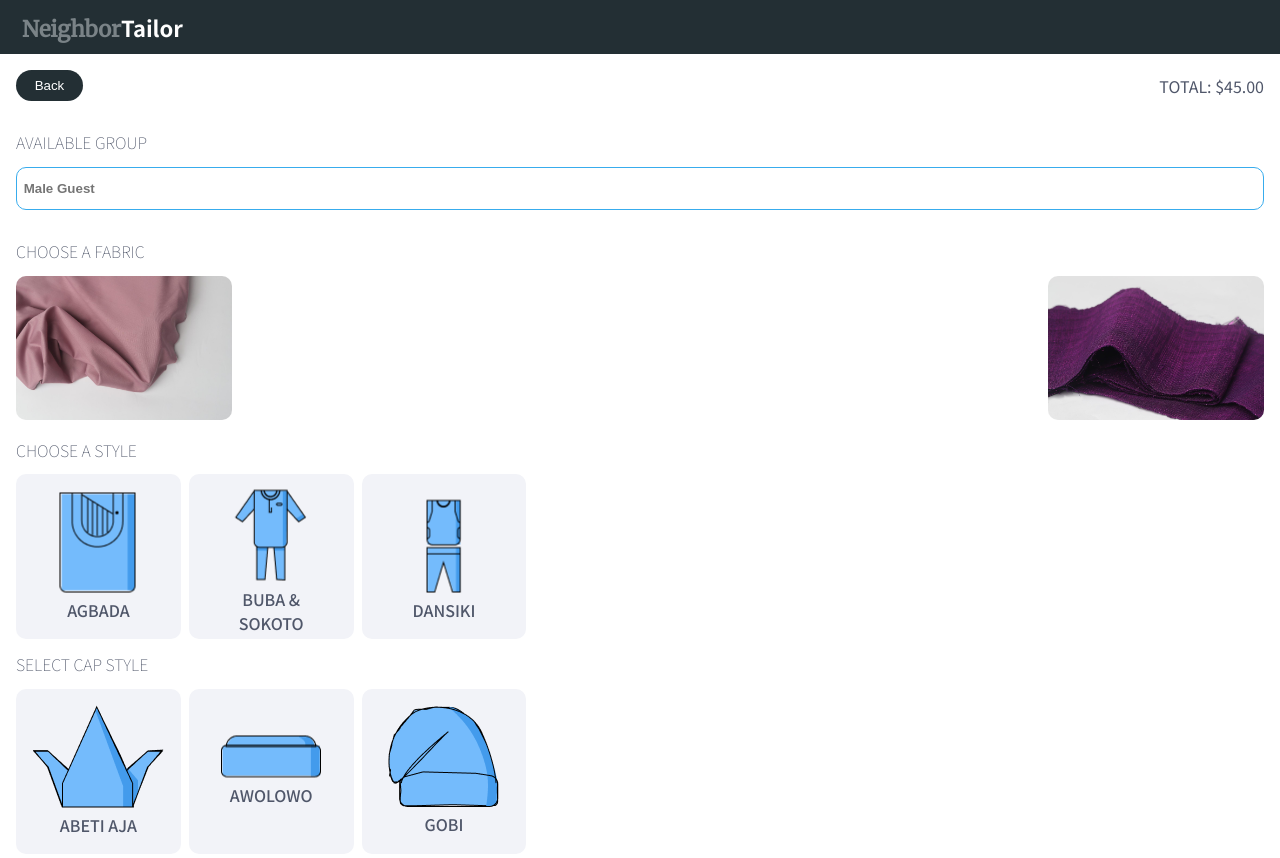
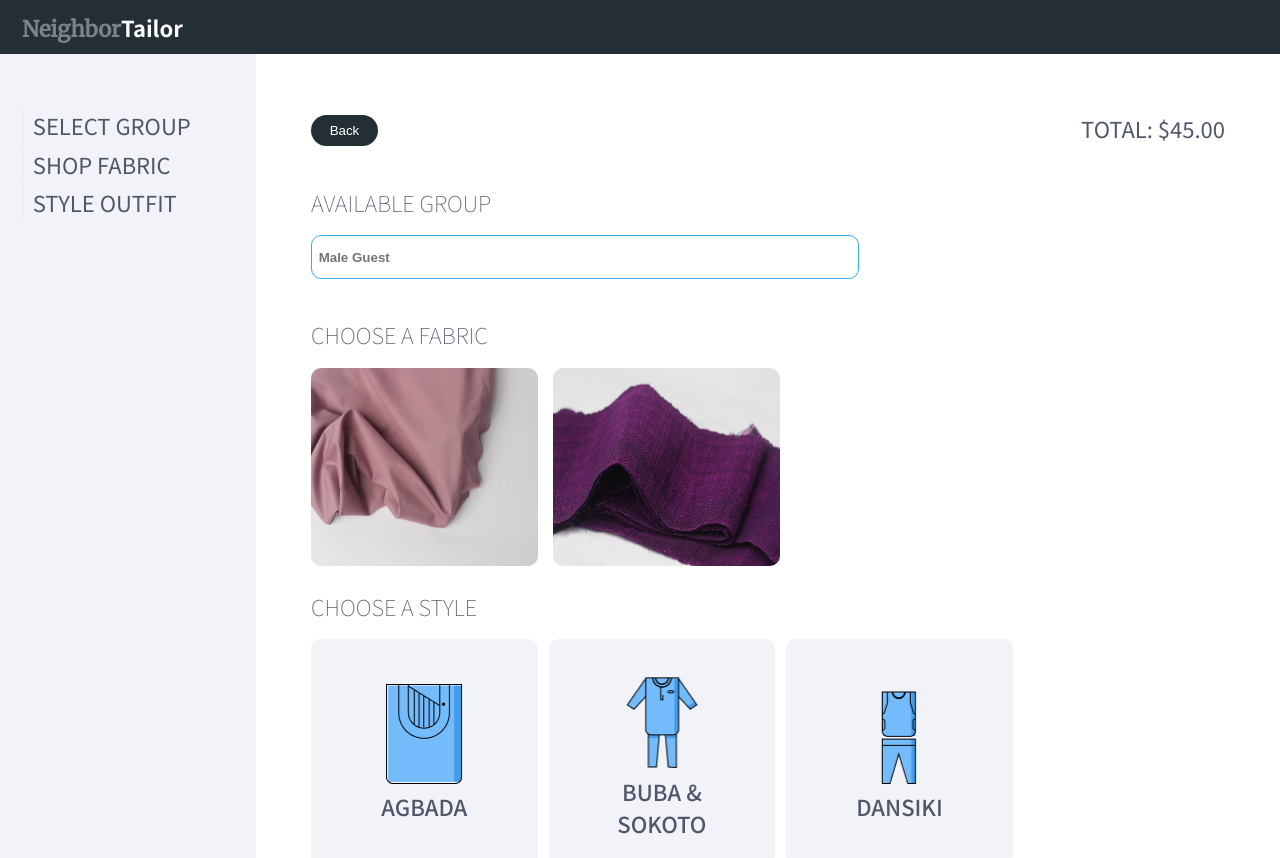
Before and after one commit to dejiborewa/ntailor, a React (Create React App) app: page /store in a window 1280 px wide. Shown: the top 858 px of the page. Built offline with nearby package versions, Linux system fonts and the light colour scheme.

Commit message:
initial commit

```diff
--- a/src/components/displayStyle.js
+++ b/src/components/displayStyle.js
@@ -1,5 +1,6 @@
-import React from "react";
+import React, { useEffect } from "react";
 import styled from "styled-components";
+import Scroller from "./scroller";
 
 const Container = styled.div`
   &.style_wrapper {
@@ -15,6 +16,7 @@ const Container = styled.div`
     text-align: center;
     background: #f2f3f8;
     border-radius: 10px;
+    cursor: pointer;
   }
 
   &.style_content {
@@ -32,14 +34,38 @@ const Text = styled.h4`
 `;
 
 const DisplayStyle = (props) => {
+  useEffect(() => {
+    const style_wrapper = document.getElementById(`${props.id}`);
+    style_wrapper.addEventListener("scroll", (event) => {
+      const device_width =
+        document.documentElement.clientWidth || window.innerWidth;
+      const leftOffset = event.currentTarget.scrollLeft;
+
+      if (leftOffset > device_width / 5) {
+        document
+          .getElementById(`${props.id_primary}`)
+          .classList.remove("active");
+        document
+          .getElementById(`${props.id_secondary}`)
+          .classList.add("active");
+      } else if (leftOffset < device_width / 5) {
+        document
+          .getElementById(`${props.id_secondary}`)
+          .classList.remove("active");
+        document.getElementById(`${props.id_primary}`).classList.add("active");
+      }
+    });
+  });
+
   return (
-    <Container className="style_wrapper">
-      {props.array.map((item) => {
+    <>
+      <Container className="style_wrapper" id={props.id}>
+        {props.array.map((item, index) => {
           return (
-          <Container className="style">
+            <Container className="style" key={index}>
               <Container className="style_content">
                 <Container className="image">
-                <Image src={item.style} />
+                  <Image src={item.style} loading="eager" />
                 </Container>
                 <Container className="text">
                   <Text>{item.name}</Text>
@@ -49,6 +75,11 @@ const DisplayStyle = (props) => {
           );
         })}
       </Container>
+      <Scroller
+        id_primary={props.id_primary}
+        id_secondary={props.id_secondary}
+      />
+    </>
   );
 };
 
--- /dev/null
+++ b/src/components/scroller.js
@@ -0,0 +1,36 @@
+import React from "react";
+import styled from "styled-components";
+
+const Container = styled.div`
+  display: flex;
+  width: ${(props) => (props.dot ? ".5em" : "")};
+  height: ${(props) => (props.dot ? ".5em" : "")};
+  border-radius: ${(props) => (props.dot ? "50%" : "")};
+  background: ${(props) => (props.dot ? "#ccc" : "")};
+
+  &.active {
+    background: var(--color-footerBg);
+  }
+
+  @media (min-width: 452px) {
+    display: none;
+  }
+`;
+
+const DotWrapper = styled(Container)`
+  margin: 0.5em auto 0;
+  gap: 0.5em;
+`;
+
+const Scroller = (props) => {
+  return (
+    <Container>
+      <DotWrapper>
+        <Container dot id={props.id_primary} className="active"></Container>
+        <Container dot id={props.id_secondary}></Container>
+      </DotWrapper>
+    </Container>
+  );
+};
+
+export default Scroller;
--- a/src/index.css
+++ b/src/index.css
@@ -17,11 +17,12 @@ code {
 :root {
   --color-text-grey: #7a8387;
   --color-text-light: #ffffff;
+  --color-text: #232f34;
+  --color-text-secondary: #50576A;
   --color-darkBg: #232f34;
   --color-lightBg: rgba(242, 243, 248, 0.9);
   --color-lightBg2: #F7FAFF;
-  --color-text: #232f34;
-  --color-text-secondary: #50576A;
+  --color-border: #EAEDF5;
   --color-footerBg: #38ACED;
   --color-stylesBg: #F2F3F8;
   --font-body: "Noto Sans JP", sans-serif;
--- a/src/pages/store.js
+++ b/src/pages/store.js
@@ -1,5 +1,5 @@
 // Dependencies
-import React, { useEffect, useState } from "react";
+import React, { useState } from "react";
 import styled from "styled-components";
 
 // Components
@@ -21,6 +21,7 @@ import gobi from "../components/assets/displayStyle/gobi.png";
 // React router
 import { Link } from "react-router-dom";
 
+// Data
 const image_path = [buba, fila];
 
 const styleData = [
@@ -53,13 +54,28 @@ const capStyleData = [
   },
 ];
 
+const list = [
+  {
+    title: "SELECT GROUP",
+    link: "group",
+  },
+  {
+    title: "SHOP FABRIC",
+    link: "fabric",
+  },
+  {
+    title: "STYLE OUTFIT",
+    link: "outfit",
+  },
+];
+
+// Styles
 const Container = styled.div`
   color: var(--color-text-secondary);
 
   &.image_fabric {
     display: flex;
-    justify-content: space-between;
-    gap: .7em;
+    gap: 0.7em;
   }
 
   &.back {
@@ -77,12 +93,37 @@ const Container = styled.div`
   &.guest {
     padding: 0 0 1em;
   }
+
+  &.left {
+    display: none;
+  }
+
+  @media (min-width: 768px) {
+    font-size: 22px;
+  }
+
+  @media (min-width: 1024px) {
+    &.main {
+      display: flex;
+    }
+
+    &.left {
+      display: block;
+      width: 20%;
+      background: var(--color-stylesBg);
+      padding-top: 1.5em;
+    }
+
+    &.right {
+      width: 80%;
+      padding: 1.5em;
+    }
+  }
 `;
 
 const Text = styled.h4`
   font-weight: lighter;
   margin: 0.8em 0;
-
 `;
 
 const Input = styled.input`
@@ -91,44 +132,65 @@ const Input = styled.input`
   padding: 1em 0.5em;
   width: 100%;
   font-weight: bolder;
+
+  @media (min-width: 1024px) {
+    width: 60%;
+  }
 `;
 
 const Image = styled.img`
   width: 100%;
   height: 9em;
   border-radius: 10px;
+  cursor: pointer;
 
   &.active-fabric {
     opacity: 0.5;
   }
+
+  @media (min-width: 452px) {
+    width: 10.3em;
+  }
+`;
+
+const List = styled.ul`
+  margin: 0;
+  padding: 1em;
+  height: 100vh;
+`;
+
+const ListItems = styled.li`
+  list-style-type: none;
+  margin-bottom: 0.3em;
+  border-left: 2px solid var(--color-border);
+  color: var(--color-text-secondary);
+  padding-left: 0.4em;
+`;
+
+const Anchor = styled.a`
+  color: inherit;
+  text-decoration: none;
 `;
 
 const Store = () => {
   const [fabricSelection, setFabricSelection] = useState(false);
 
-  useEffect(() => {
-    const fabric_images = document.getElementById("fabric");
-    fabric_images.addEventListener("click", (event) => {
-      if (fabricSelection === true) {
-        event.target.classList.add("active-fabric");
-      } else {
-        event.target.classList.remove("active-fabric");
-      }
-    });
-    return () => {
-      fabric_images.removeEventListener("click", (event) => {
-        if (fabricSelection === true) {
-          event.target.classList.add("active-fabric");
-        } else {
-          event.target.classList.remove("active-fabric");
-        }
-      });
-    };
-  });
-
   return (
     <Container>
       <Nav />
+      <Container className="main">
+        <Container className="left">
+          <List>
+            {list.map((listItems, index) => {
+              return (
+                <ListItems key={index}>
+                  <Anchor href={listItems.link}>{listItems.title}</Anchor>
+                </ListItems>
+              );
+            })}
+          </List>
+        </Container>
+        <Container className="right">
           <Container className="wrapper">
             <Container className="back">
               <Link to="/">
@@ -150,20 +212,32 @@ const Store = () => {
                         onClick={() => setFabricSelection(!fabricSelection)}
                         key={index}
                       >
-                    <Image src={image} />
+                        <Image src={image} loading="eager" />
                       </Container>
                     );
                   })}
                 </>
               </Container>
             </Container>
-        <Container>
+            <Container to="/fabric">
               <Text>CHOOSE A STYLE</Text>
-          <DisplayStyle array={styleData} />
+              <DisplayStyle
+                array={styleData}
+                id="styles"
+                id_primary="styles_primary"
+                id_secondary="styles_secondary"
+              />
             </Container>
             <Container>
               <Text>SELECT CAP STYLE</Text>
-          <DisplayStyle array={capStyleData} />
+              <DisplayStyle
+                array={capStyleData}
+                id="caps"
+                id_primary="caps_primary"
+                id_secondary="caps_secondary"
+              />
+            </Container>
+          </Container>
         </Container>
       </Container>
       <Footer text="NEXT" />
```
Lines whose indentation alone changed are shown as unchanged.
